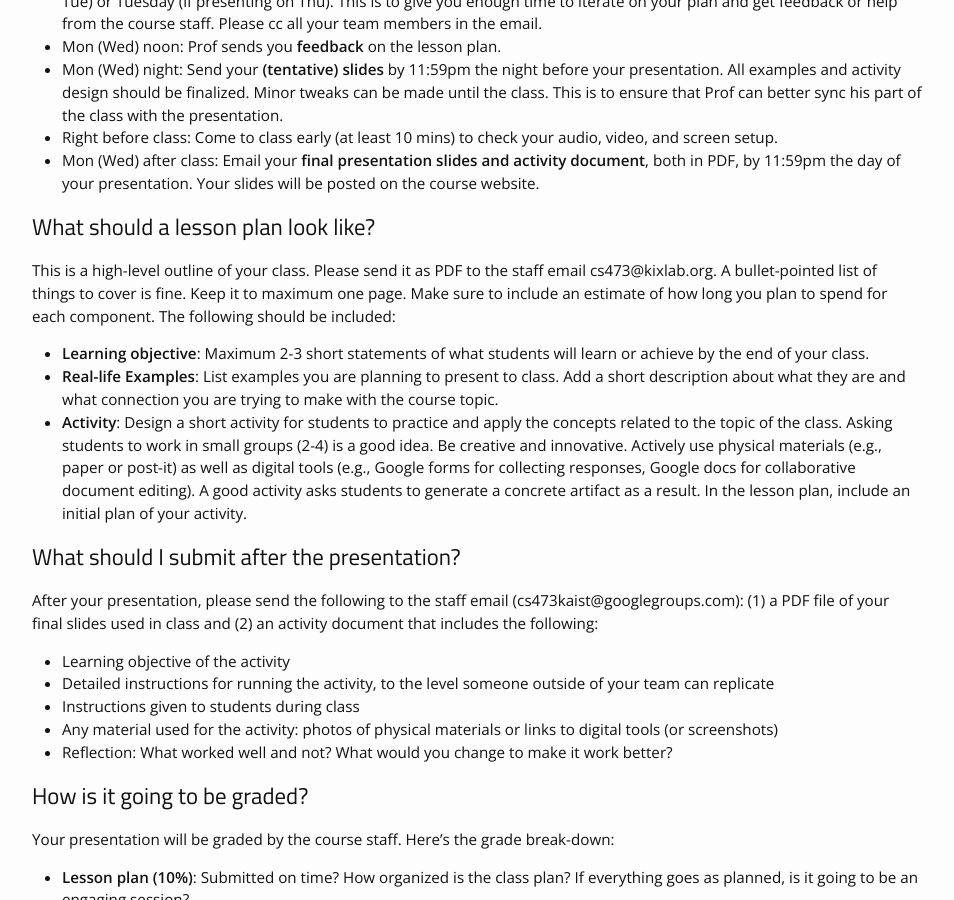
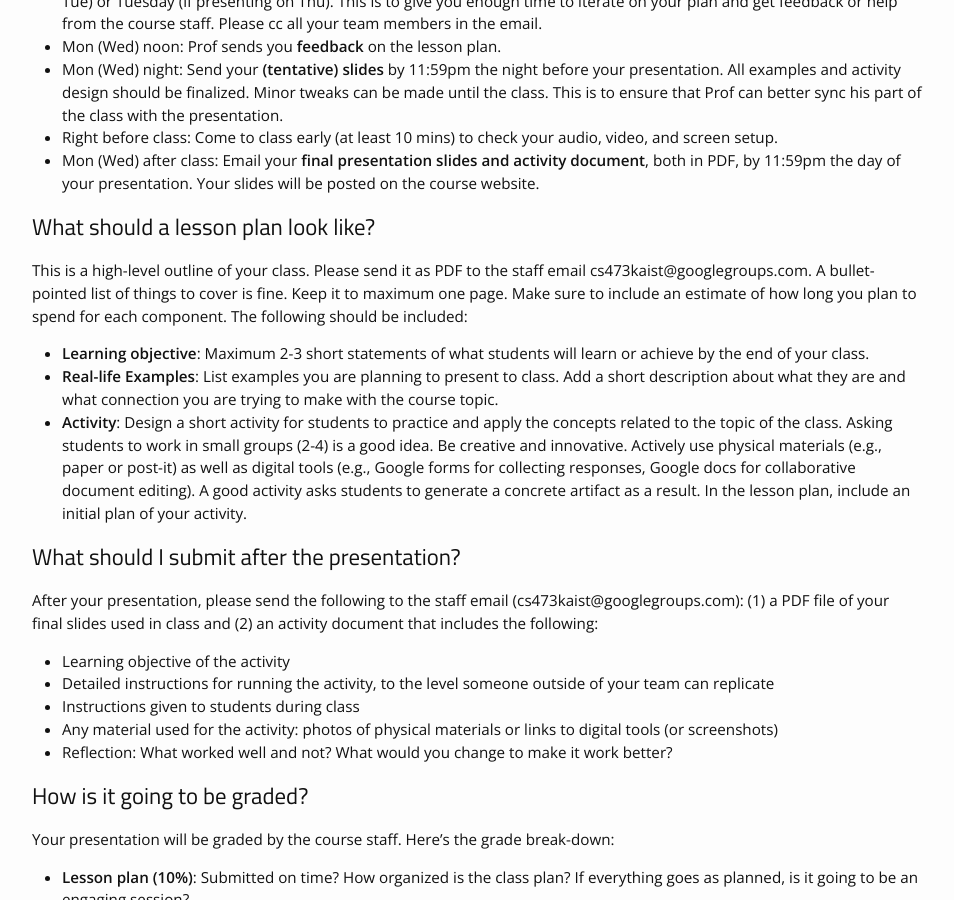
Before and after one commit to cstl-kaist/cs473-2025-fall, a Jekyll site: the page built from topicpresentation.md, in a window 1280 px wide and 900 px high, scrolled down 1061 px. Shown: the whole window, without its empty margins (163-1117 px from the left). Built offline with Jekyll 4.4.1, drawn with Linux system fonts in a browser that asks for light colours; nearby versions of some CDN libraries.

Commit message:
Fixed staff email on topic presentation page

```diff
--- a/topicpresentation.md
+++ b/topicpresentation.md
@@ -42,7 +42,7 @@ Here's a timeline for a Tue (Thu) presentation:
 
 <!-- TOC --><a name="lesson"></a>
 ## What should a lesson plan look like?
-This is a high-level outline of your class. Please send it as PDF to the staff email cs473@kixlab.org. A bullet-pointed list of things to cover is fine. Keep it to maximum one page. Make sure to include an estimate of how long you plan to spend for each component. The following should be included:
+This is a high-level outline of your class. Please send it as PDF to the staff email cs473kaist@googlegroups.com. A bullet-pointed list of things to cover is fine. Keep it to maximum one page. Make sure to include an estimate of how long you plan to spend for each component. The following should be included:
 * **Learning objective**: Maximum 2-3 short statements of what students will learn or achieve by the end of your class.
 * **Real-life Examples**: List examples you are planning to present to class. Add a short description about what they are and what connection you are trying to make with the course topic.
 * **Activity**: Design a short activity for students to practice and apply the concepts related to the topic of the class. Asking students to work in small groups (2-4) is a good idea. Be creative and innovative. Actively use physical materials (e.g., paper or post-it) as well as digital tools (e.g., Google forms for collecting responses, Google docs for collaborative document editing). A good activity asks students to generate a concrete artifact as a result. In the lesson plan, include an initial plan of your activity.
```
